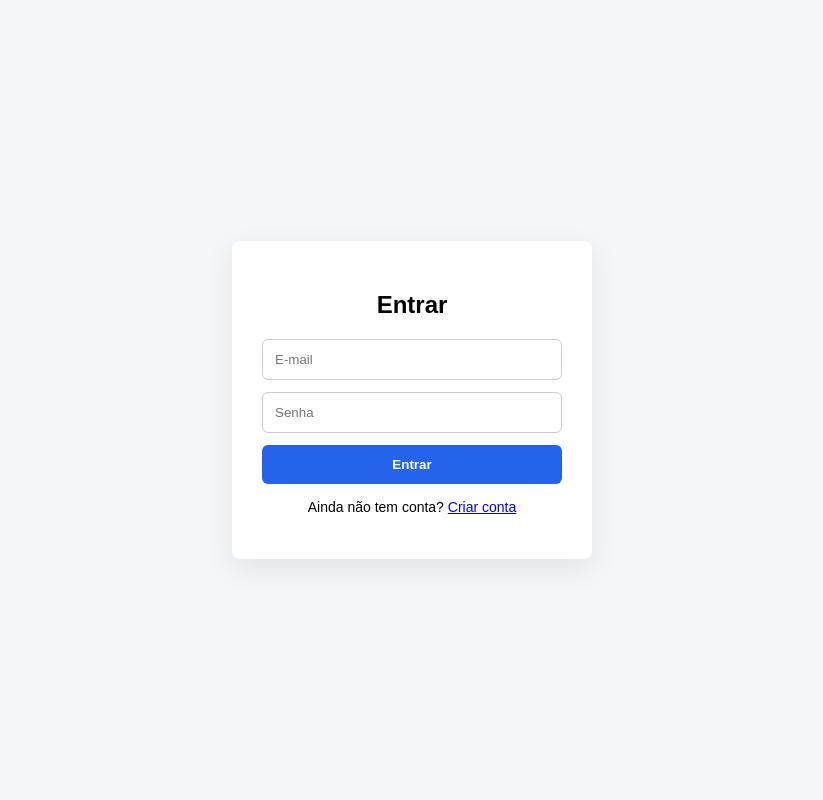
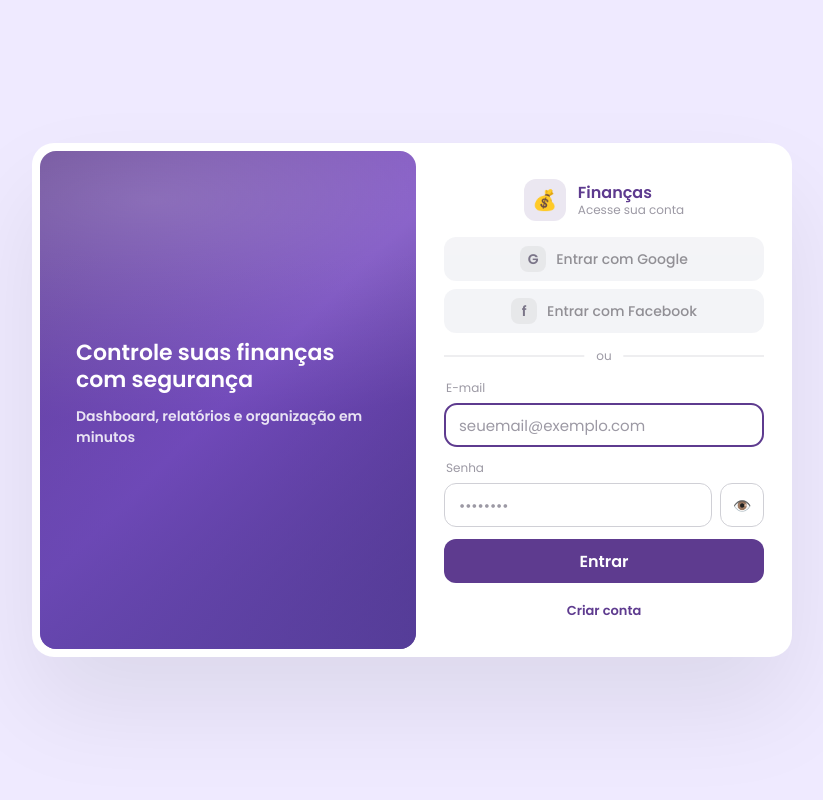
Before and after one commit to MuriloLodi/LodOrganized, a PHP site: page /app/views/login.php in a window 1280 px wide. Shown: the whole page, without its empty margins (228-1051 px from the left). Run offline with PHP 8.4, Linux system fonts and the light colour scheme.

Commit message:
feat: melhorei login

```diff
--- a/app/views/login.php
+++ b/app/views/login.php
@@ -1,36 +1,104 @@
+<?php
+// app/views/login.php
+if (session_status() === PHP_SESSION_NONE) session_start();
+
+$erro = $_SESSION['erro'] ?? '';
+unset($_SESSION['erro']);
+?>
 <!DOCTYPE html>
 <html lang="pt-BR">
 <head>
-    <meta charset="UTF-8">
-    <title>Login • Finanças</title>
-    <meta name="viewport" content="width=device-width, initial-scale=1">
-    <link rel="stylesheet" href="/financas/public/css/app.css">
+  <meta charset="UTF-8" />
+  <meta http-equiv="X-UA-Compatible" content="IE=edge" />
+  <meta name="viewport" content="width=device-width, initial-scale=1.0" />
+  <title>Entrar • Finanças</title>
+
+  <link rel="preconnect" href="https://fonts.googleapis.com" />
+  <link rel="preconnect" href="https://fonts.gstatic.com" crossorigin />
+  <link href="https://fonts.googleapis.com/css2?family=Poppins:wght@400;500;600&display=swap" rel="stylesheet" />
+
+  <link rel="stylesheet" href="/financas/public/css/login.css" />
 </head>
-<body style="display: flex;">
 
-<div class="login-container">
-    <form method="POST" action="/financas/public/?url=login-auth" class="login-card">
+<body>
+  <div class="card">
+    <div class="hero">
+      <div class="hero-inner">
+        <h2>Controle suas finanças com segurança</h2>
+        <h3>Dashboard, relatórios e organização em minutos</h3>
+      </div>
+    </div>
 
-        <h2>Entrar</h2>
+    <form method="POST" action="/financas/public/?url=login-auth" autocomplete="on">
+      <div class="brand">
+        <div class="brand-badge">💰</div>
+        <div class="brand-text">
+          <div class="brand-title">Finanças</div>
+          <div class="brand-subtitle">Acesse sua conta</div>
+        </div>
+      </div>
 
-        <?php if (!empty($_SESSION['erro'])): ?>
-            <div class="alert">
-                <?= $_SESSION['erro']; unset($_SESSION['erro']); ?>
-            </div>
-        <?php endif; ?>
+      <?php if (!empty($erro)): ?>
+        <div class="alert">
+          <?= htmlspecialchars($erro) ?>
+        </div>
+      <?php endif; ?>
 
-        <input type="email" name="email" placeholder="E-mail" required>
-        <input type="password" name="senha" placeholder="Senha" required>
+      <!-- Socials (opcional / desativado por enquanto) -->
+      <div class="socials">
+        <button class="social-btn" type="button" aria-disabled="true" title="Em breve">
+          <span class="social-ico">G</span>
+          <p><span class="extra-text">Entrar com</span> Google</p>
+        </button>
 
-        <button type="submit">Entrar</button>
+        <button class="social-btn" type="button" aria-disabled="true" title="Em breve">
+          <span class="social-ico">f</span>
+          <p><span class="extra-text">Entrar com</span> Facebook</p>
+        </button>
+      </div>
 
-        <p class="small">
-            Ainda não tem conta?
-            <a href="/financas/public/?url=register">Criar conta</a>
-        </p>
+      <span class="or"></span>
 
+      <label class="field">
+        <span class="label">E-mail</span>
+        <input
+          type="email"
+          name="email"
+          placeholder="seuemail@exemplo.com"
+          required
+          autofocus
+        />
+      </label>
+
+      <label class="field">
+        <span class="label">Senha</span>
+        <div class="pass-wrap">
+          <input
+            type="password"
+            name="senha"
+            id="senha"
+            placeholder="••••••••"
+            required
+          />
+          <button type="button" class="pass-toggle" onclick="toggleSenha()" aria-label="Mostrar/ocultar senha">
+            👁️
+          </button>
+        </div>
+      </label>
+
+      <button type="submit">Entrar</button>
+
+      <div class="bottom">
+        <a href="/financas/public/?url=register">Criar conta</a>
+      </div>
     </form>
-</div>
+  </div>
 
+  <script>
+    function toggleSenha() {
+      const el = document.getElementById('senha');
+      el.type = el.type === 'password' ? 'text' : 'password';
+    }
+  </script>
 </body>
 </html>
--- /dev/null
+++ b/public/css/login.css
@@ -0,0 +1,258 @@
+:root {
+  --color-primary: #5e3b8f;
+  --color-border: #d0d0d6;
+  --color-bg: #efeaff;
+  --color-text: #645e74;
+  --color-muted: #9c99a4;
+  --shadow: 0 50px 100px rgb(0 0 0 / 8%);
+}
+
+* { box-sizing: border-box; }
+
+body {
+  min-height: 100vh;
+  margin: 0;
+  display: grid;
+  place-items: center;
+  background: var(--color-bg);
+  color: var(--color-text);
+  font-family: "Poppins", system-ui, -apple-system, Segoe UI, Roboto, Arial, sans-serif;
+  padding: 20px;
+}
+
+.card {
+  display: flex;
+  flex-direction: column;
+  background: #ffffff;
+  border-radius: 22px;
+  padding: 20px;
+  width: clamp(320px, 92vw, 520px);
+  box-shadow: var(--shadow);
+  overflow: hidden;
+}
+
+.hero,
+form {
+  flex: 1 1 50%;
+}
+
+.hero {
+  border-radius: 16px;
+  overflow: hidden;
+  background:
+    radial-gradient(1200px 400px at 30% 10%, rgba(255,255,255,0.25), transparent 55%),
+    linear-gradient(135deg, #5e3b8f, #7b4cc4, #3f2a74);
+  position: relative;
+}
+
+.hero-inner {
+  display: flex;
+  flex-direction: column;
+  justify-content: center;
+  height: 100%;
+  min-height: 170px;
+  padding: 40px 28px;
+  background: linear-gradient(rgb(95 69 168 / 0%), rgb(95 69 168 / 70%));
+}
+
+.hero h2 {
+  font-size: 22px;
+  color: #ffffff;
+  line-height: 1.25;
+  margin: 0;
+}
+
+.hero h3 {
+  margin-top: 12px;
+  font-size: 14px;
+  color: rgba(255,255,255,0.85);
+  display: none;
+}
+
+form {
+  padding: 26px 8px 10px;
+  display: flex;
+  flex-direction: column;
+  gap: 12px;
+}
+
+.brand {
+  display: flex;
+  align-items: center;
+  gap: 12px;
+  justify-content: center;
+  margin-bottom: 4px;
+}
+
+.brand-badge {
+  width: 42px;
+  height: 42px;
+  display: grid;
+  place-items: center;
+  border-radius: 12px;
+  background: rgba(94,59,143,0.12);
+  color: var(--color-primary);
+  font-size: 20px;
+  font-weight: 600;
+}
+
+.brand-text { line-height: 1.1; text-align: left; }
+.brand-title { font-weight: 600; color: var(--color-primary); font-size: 16px; }
+.brand-subtitle { font-size: 12px; color: var(--color-muted); margin-top: 2px; }
+
+.alert {
+  border: 1px solid rgba(220,53,69,0.35);
+  background: rgba(220,53,69,0.08);
+  color: #b4232c;
+  padding: 10px 12px;
+  border-radius: 12px;
+  font-size: 14px;
+}
+
+.field .label {
+  display: block;
+  font-size: 12px;
+  color: var(--color-muted);
+  margin: 0 0 6px 2px;
+}
+
+button,
+input {
+  height: 44px;
+  border-radius: 12px;
+  background: transparent;
+  color: inherit;
+  font-family: inherit;
+  font-size: 15px;
+  width: 100%;
+  outline-color: var(--color-primary);
+}
+
+input {
+  border: 1px solid var(--color-border);
+  padding: 0 14px;
+  background: #fff;
+}
+
+input::placeholder { color: var(--color-muted); }
+
+.pass-wrap {
+  display: flex;
+  gap: 8px;
+  align-items: center;
+}
+
+.pass-wrap input { flex: 1; }
+
+.pass-toggle {
+  width: 44px;
+  flex: 0 0 44px;
+  border: 1px solid var(--color-border);
+  background: #fff;
+  cursor: pointer;
+}
+
+.socials {
+  display: flex;
+  gap: 8px;
+}
+
+.extra-text { display: none; }
+
+.social-btn {
+  display: flex;
+  align-items: center;
+  justify-content: center;
+  gap: 10px;
+  background: #f2f3f6;
+  border: 1px solid transparent;
+  font-size: 14px;
+  cursor: not-allowed;
+  opacity: 0.85;
+}
+
+.social-ico {
+  width: 26px;
+  height: 26px;
+  border-radius: 8px;
+  display: grid;
+  place-items: center;
+  background: rgba(0,0,0,0.06);
+  font-weight: 700;
+}
+
+.social-btn p { margin: 0; color: #7e7c83; font-weight: 500; }
+
+form > button[type="submit"] {
+  color: #ffffff;
+  border: 0;
+  background: var(--color-primary);
+  font-size: 16px;
+  font-weight: 600;
+  cursor: pointer;
+}
+
+form > button[type="submit"]:active {
+  transform: translateY(1px);
+}
+
+.or {
+  position: relative;
+  text-align: center;
+  height: 22px;
+}
+
+.or::before {
+  content: "";
+  position: absolute;
+  z-index: 0;
+  top: 50%;
+  left: 0;
+  width: 100%;
+  translate: 0 -50%;
+  height: 1px;
+  background: var(--color-border);
+  opacity: 0.7;
+}
+
+.or::after {
+  content: "ou";
+  position: absolute;
+  top: 50%;
+  left: 50%;
+  translate: -50% -50%;
+  z-index: 1;
+  background: #ffffff;
+  font-size: 12px;
+  padding: 0 12px;
+  color: var(--color-muted);
+}
+
+.bottom {
+  display: flex;
+  justify-content: center;
+  margin-top: 6px;
+}
+
+.bottom a {
+  color: var(--color-primary);
+  text-decoration: none;
+  font-weight: 600;
+  font-size: 13px;
+}
+
+.bottom a:hover { text-decoration: underline; }
+
+@media (width >= 485px) {
+  .card { width: clamp(360px, 92vw, 760px); }
+  form { padding-inline: 44px; }
+  .socials { flex-direction: column; }
+  .extra-text { display: inline; }
+}
+
+@media (width >= 640px) {
+  .card { flex-direction: row; padding: 8px 0 8px 8px; }
+  .hero-inner { padding: 0 36px; align-items: flex-start; }
+  .hero h3 { display: block; }
+  form { padding: 28px; }
+}
```
Also changed, not shown: app/views/register.php (+100 -23 lines).
